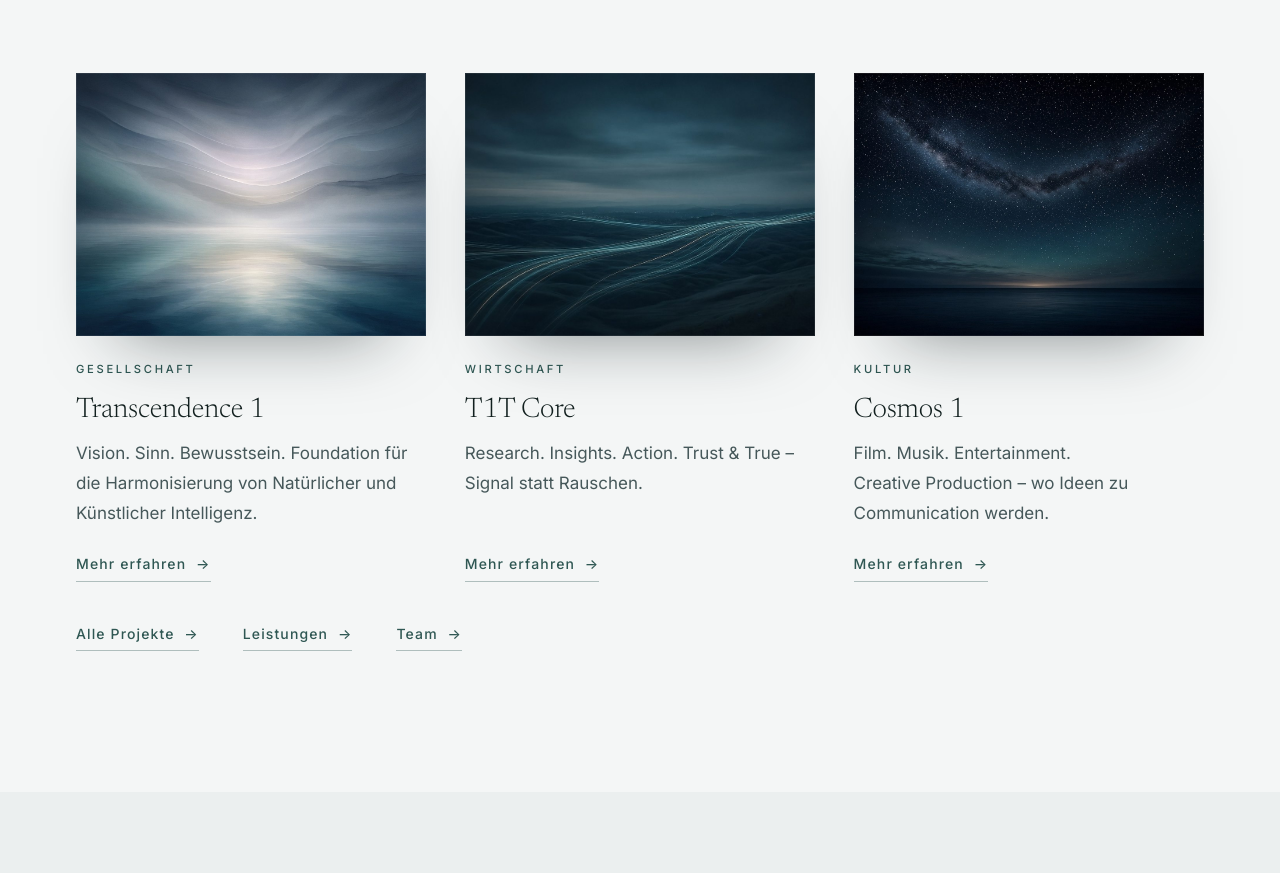
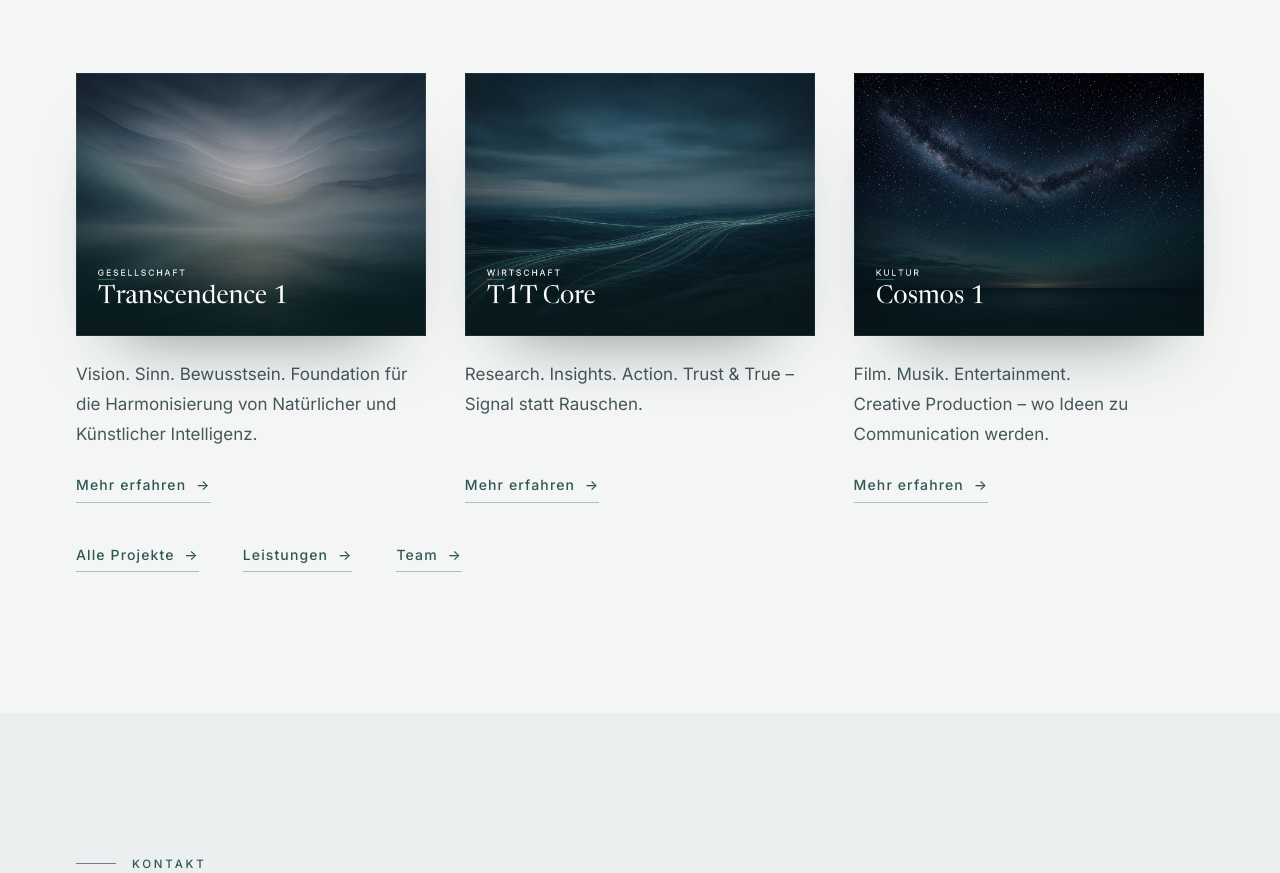
Before and after one commit to Fotomek/TTC, a plain HTML site: page index.html in a window 1280 px wide. Shown: the part 5897-6770 px from the top of the page. Drawn offline with Linux system fonts and the light colour scheme.

Commit message:
Projektkarten: Titel ins Bild integriert

```diff
--- a/index.html
+++ b/index.html
@@ -113,9 +113,9 @@
 <div class="col-b reveal d1"><p class="lead muted">TTC Ventures ist mehr als eine Holding – ein Ökosystem aus drei eigenständigen Organisationen. Von Sinn, über Wirkung, zur Kultur.</p></div>
 </div>
 <div class="cards cards--3">
-<article class="card reveal"><a class="cover" href="projekte/transcendence-1.html" tabindex="-1" aria-hidden="true"><figure class="media"><img src="assets/img/transcendence-1200.jpg" srcset="assets/img/transcendence-1200.jpg 1200w, assets/img/transcendence-2400.jpg 2400w" sizes="(min-width:900px) 30vw, 92vw" width="2400" height="1800" alt="Weiche Nebel- und Wasserflächen mit ruhigem, hellem Licht" loading="lazy" decoding="async"></figure></a><div class="body"><span class="level">Gesellschaft</span><h3>Transcendence 1</h3><p>Vision. Sinn. Bewusstsein. Foundation für die Harmonisierung von Natürlicher und Künstlicher Intelligenz.</p><a class="link" href="projekte/transcendence-1.html">Mehr erfahren</a></div></article>
-<article class="card reveal d1"><a class="cover" href="projekte/t1t-core.html" tabindex="-1" aria-hidden="true"><figure class="media"><img src="assets/img/band-infrastruktur-1200.jpg" srcset="assets/img/band-infrastruktur-1200.jpg 1200w, assets/img/band-infrastruktur-2400.jpg 2400w" sizes="(min-width:900px) 30vw, 92vw" width="2400" height="1350" alt="Feine Lichtspuren, die wellenförmig über eine dunkle Landschaft ziehen" loading="lazy" decoding="async" style="object-position:30% 50%"></figure></a><div class="body"><span class="level">Wirtschaft</span><h3>T1T Core</h3><p>Research. Insights. Action. Trust &amp; True – Signal statt Rauschen.</p><a class="link" href="projekte/t1t-core.html">Mehr erfahren</a></div></article>
-<article class="card reveal d2"><a class="cover" href="projekte/cosmos-1.html" tabindex="-1" aria-hidden="true"><figure class="media"><img src="assets/img/cosmos-1200.jpg" srcset="assets/img/cosmos-1200.jpg 1200w, assets/img/cosmos-2400.jpg 2400w" sizes="(min-width:900px) 30vw, 92vw" width="2400" height="1800" alt="Sternenhimmel mit Milchstraße über dunklem Wasser" loading="lazy" decoding="async"></figure></a><div class="body"><span class="level">Kultur</span><h3>Cosmos 1</h3><p>Film. Musik. Entertainment. Creative Production – wo Ideen zu Communication werden.</p><a class="link" href="projekte/cosmos-1.html">Mehr erfahren</a></div></article>
+<article class="card reveal"><a class="cover" href="projekte/transcendence-1.html" tabindex="-1" aria-hidden="true"><figure class="media"><img src="assets/img/card-transcendence-1200.jpg" srcset="assets/img/card-transcendence-1200.jpg 1200w, assets/img/card-transcendence-2400.jpg 2400w" sizes="(min-width:900px) 30vw, 92vw" width="2400" height="1800" alt="Gesellschaft – Transcendence 1: weiche Nebel- und Wasserflächen in ruhigem Licht" loading="lazy" decoding="async"></figure></a><div class="body"><span class="level sr-only">Gesellschaft</span><h3 class="sr-only">Transcendence 1</h3><p>Vision. Sinn. Bewusstsein. Foundation für die Harmonisierung von Natürlicher und Künstlicher Intelligenz.</p><a class="link" href="projekte/transcendence-1.html">Mehr erfahren</a></div></article>
+<article class="card reveal d1"><a class="cover" href="projekte/t1t-core.html" tabindex="-1" aria-hidden="true"><figure class="media"><img src="assets/img/card-t1t-core-1200.jpg" srcset="assets/img/card-t1t-core-1200.jpg 1200w, assets/img/card-t1t-core-2400.jpg 2400w" sizes="(min-width:900px) 30vw, 92vw" width="2400" height="1800" alt="Wirtschaft – T1T Core: feine Lichtspuren ziehen wellenförmig über eine dunkle Landschaft" loading="lazy" decoding="async"></figure></a><div class="body"><span class="level sr-only">Wirtschaft</span><h3 class="sr-only">T1T Core</h3><p>Research. Insights. Action. Trust &amp; True – Signal statt Rauschen.</p><a class="link" href="projekte/t1t-core.html">Mehr erfahren</a></div></article>
+<article class="card reveal d2"><a class="cover" href="projekte/cosmos-1.html" tabindex="-1" aria-hidden="true"><figure class="media"><img src="assets/img/card-cosmos-1200.jpg" srcset="assets/img/card-cosmos-1200.jpg 1200w, assets/img/card-cosmos-2400.jpg 2400w" sizes="(min-width:900px) 30vw, 92vw" width="2400" height="1800" alt="Kultur – Cosmos 1: Sternenhimmel mit Milchstraße über dunklem Wasser" loading="lazy" decoding="async"></figure></a><div class="body"><span class="level sr-only">Kultur</span><h3 class="sr-only">Cosmos 1</h3><p>Film. Musik. Entertainment. Creative Production – wo Ideen zu Communication werden.</p><a class="link" href="projekte/cosmos-1.html">Mehr erfahren</a></div></article>
 </div>
 <div class="links reveal"><a class="link" href="projekte.html">Alle Projekte</a><a class="link" href="leistungen.html">Leistungen</a><a class="link" href="team.html">Team</a></div>
 </div>
```
Also changed, not shown: assets/img/card-cosmos-1200.jpg (added), assets/img/card-cosmos-2400.jpg (added), assets/img/card-t1t-core-1200.jpg (added), assets/img/card-t1t-core-2400.jpg (added), assets/img/card-transcendence-1200.jpg (added), assets/img/card-transcendence-2400.jpg (added).
